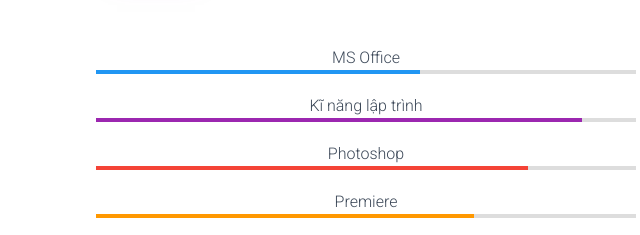
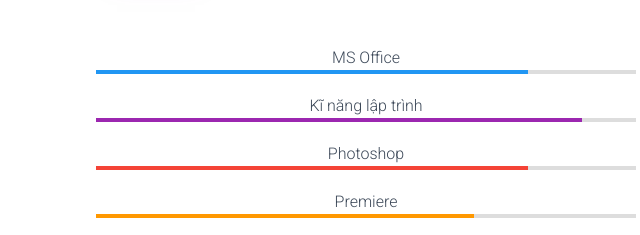
Before and after one commit to canhdn99/profilepage, a plain HTML site: page index.html in a window 1280 px wide. Shown: the part 744-979 px from the top of the page, 274-914 px from the left. Drawn offline with Linux system fonts and the light colour scheme; some packages are replaced by stand-ins of ours.

Commit message:
Update index.html

```diff
--- a/index.html
+++ b/index.html
@@ -125,7 +125,7 @@
 					<div class="progress-container">
 						<span class="progress-badge">MS Office</span>
 						<div class="progress">
-							<div class="progress-bar" role="progressbar" aria-valuenow="80" aria-valuemin="0" aria-valuemax="100" style="width: 60%;">
+							<div class="progress-bar" role="progressbar" aria-valuenow="80" aria-valuemin="0" aria-valuemax="100" style="width: 80%;">
 							</div>
 						</div>
 					</div>
```
